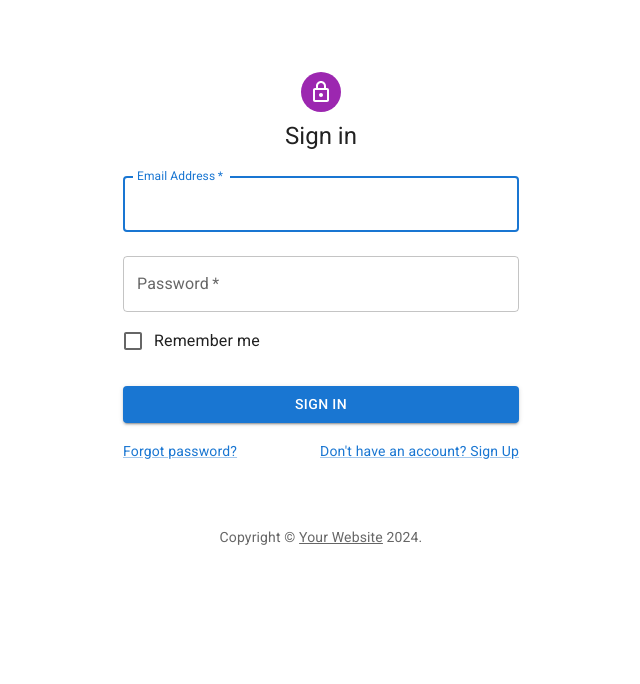
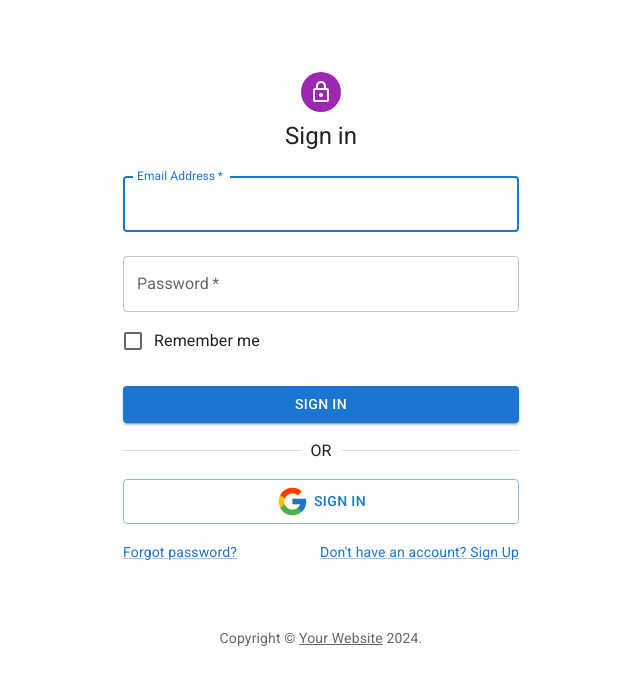
Before and after one commit to Mr-Nobuddy/Fitness-App, a React (Create React App) app: page / in a window 1280 px wide. Shown: the top 684 px of the page, without its empty margins (319-959 px from the left). Built offline with nearby package versions, Linux system fonts and the light colour scheme.

Commit message:
added google auth

```diff
--- a/package.json
+++ b/package.json
@@ -17,6 +17,7 @@
     "axios": "^1.6.8",
     "react": "^18.2.0",
     "react-dom": "^18.2.0",
+    "react-icons": "^5.2.1",
     "react-router-dom": "^6.22.3",
     "react-scripts": "5.0.1",
     "styled-components": "^6.1.8",
@@ -45,5 +46,6 @@
       "last 1 firefox version",
       "last 1 safari version"
     ]
-  }
+  },
+  "proxy": "http://localhost:2604"
 }
--- a/src/App.js
+++ b/src/App.js
@@ -11,6 +11,7 @@ import TrackWorkout from "./Components/TrackWorkout";
 import SignIn from "./Components/SignIn";
 import SearchWorkout from './Components/SearchWorkout';
 import SearchRecepies from './Components/SearchRecepies';
+import Profile from "./Components/Profile";
 function App() {
   return (
     <div className="App" >
@@ -22,6 +23,7 @@ function App() {
           <Route path='/trackworkout' element={<TrackWorkout/>}/>
           <Route path="/searchworkout" element={<SearchWorkout/>}/>
           <Route path="/searchrecepies" element={<SearchRecepies/>}/>
+          <Route path="/profile" element={<Profile/>}/>
         </Routes>
       </Router>
     </div>
--- a/src/Components/CalorieCounter.jsx
+++ b/src/Components/CalorieCounter.jsx
@@ -5,7 +5,6 @@ import { Gauge } from "@mui/x-charts/Gauge";
 import Typography from "@mui/material/Typography";
 import Slider from "@mui/material/Slider";
 import Accordion from "@mui/material/Accordion";
-import AccordionActions from "@mui/material/AccordionActions";
 import AccordionSummary from "@mui/material/AccordionSummary";
 import AccordionDetails from "@mui/material/AccordionDetails";
 import ExpandMoreIcon from "@mui/icons-material/ExpandMore";
--- a/src/Components/NavBar.jsx
+++ b/src/Components/NavBar.jsx
@@ -33,12 +33,42 @@ const NavBar = () => {
     setAnchorElUser(null);
   };
   const pages = [
-    <Typography sx={{fontSize:"0.9rem"}} onClick={() => navigate('/caloriecounter')}>Calorie Counter</Typography>,
-    <Typography sx={{fontSize:"0.9rem"}} onClick={() => navigate('/trackworkout')}>Track Workout</Typography>,
-    <Typography sx={{fontSize:"0.9rem"}} onClick={() => navigate('/searchworkout')}>Search workout</Typography>,
-    <Typography sx={{fontSize:"0.9rem"}} onClick={() => navigate('/searchrecepies')}>Search recepies</Typography>,
+    <Typography
+      sx={{ fontSize: "0.9rem" }}
+      onClick={() => navigate("/caloriecounter")}
+    >
+      Calorie Counter
+    </Typography>,
+    <Typography
+      sx={{ fontSize: "0.9rem" }}
+      onClick={() => navigate("/trackworkout")}
+    >
+      Track Workout
+    </Typography>,
+    <Typography
+      sx={{ fontSize: "0.9rem" }}
+      onClick={() => navigate("/searchworkout")}
+    >
+      Search workout
+    </Typography>,
+    <Typography
+      sx={{ fontSize: "0.9rem" }}
+      onClick={() => navigate("/searchrecepies")}
+    >
+      Search recepies
+    </Typography>,
   ];
-  const settings = ["Profile", "Log out"];
+  const settings = [
+    <Typography
+      sx={{ fontSize: "0.9rem" }}
+      onClick={() => navigate("/profile")}
+    >
+      Profile
+    </Typography>,
+    <Typography sx={{ fontSize: "0.9rem" }} onClick={() => navigate("/")}>
+      Log out
+    </Typography>,
+  ];
   return (
     <Box sx={{ margin: "20px" }}>
       <AppBar position="static" sx={{ borderRadius: "50px" }}>
--- /dev/null
+++ b/src/Components/Profile.jsx
@@ -0,0 +1,9 @@
+import React from 'react'
+
+const Profile = () => {
+  return (
+    <div>Profile</div>
+  )
+}
+
+export default Profile
--- a/src/Components/SignIn.jsx
+++ b/src/Components/SignIn.jsx
@@ -13,6 +13,8 @@ import Typography from "@mui/material/Typography";
 import Container from "@mui/material/Container";
 import { createTheme, ThemeProvider } from "@mui/material/styles";
 import { useNavigate } from "react-router-dom";
+import { Divider } from "@mui/material";
+import { FcGoogle } from "react-icons/fc";
 
 function Copyright(props) {
   return (
@@ -104,6 +106,16 @@ export default function SignIn() {
             >
               Sign In
             </Button>
+            <Divider>OR</Divider>
+            <Button
+              type="submit"
+              fullWidth
+              variant="outlined"
+              sx={{ mt: 2, mb: 2 }}
+              href="http://localhost:2604/auth/google"
+            >
+              <FcGoogle size={33} style={{ marginRight: "5px" }} /> Sign In
+            </Button>
             <Grid container>
               <Grid item xs>
                 <Link href="#" variant="body2">
```
Also changed, not shown: 1 other file (tests, documents, lock files or other folders).
